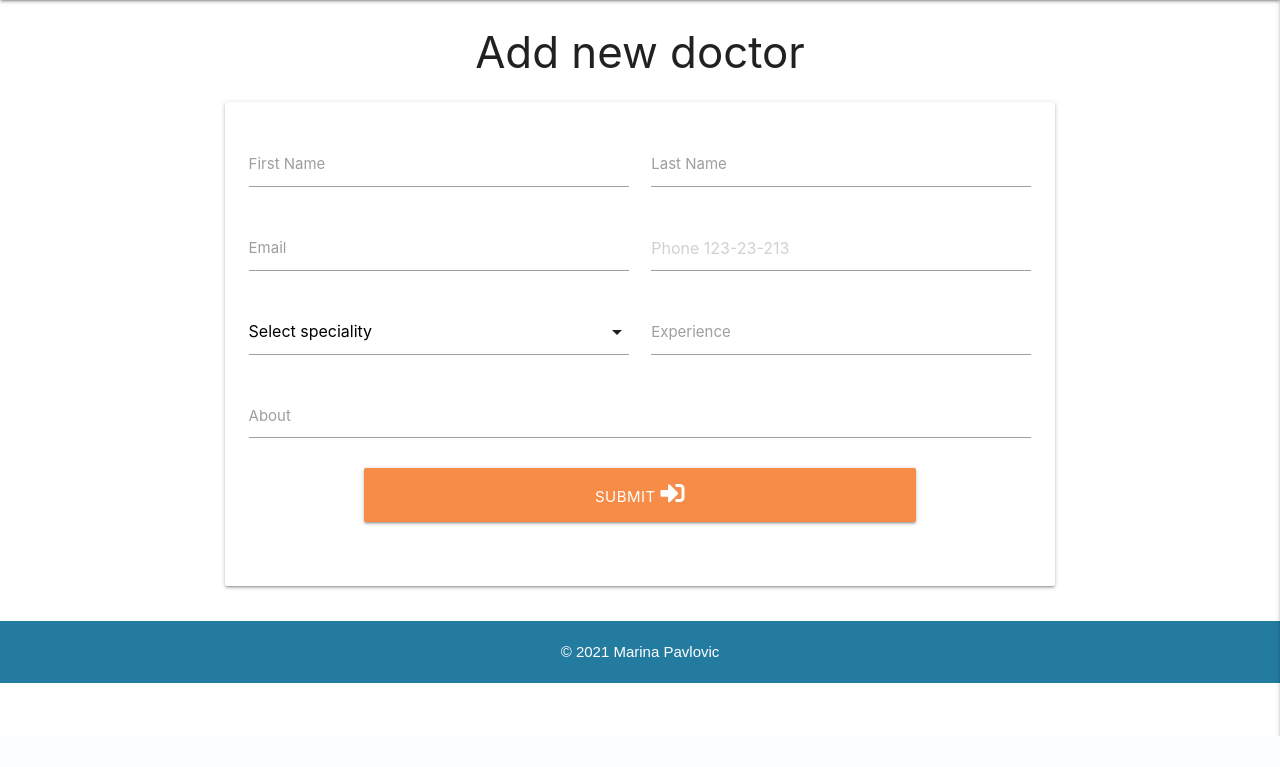
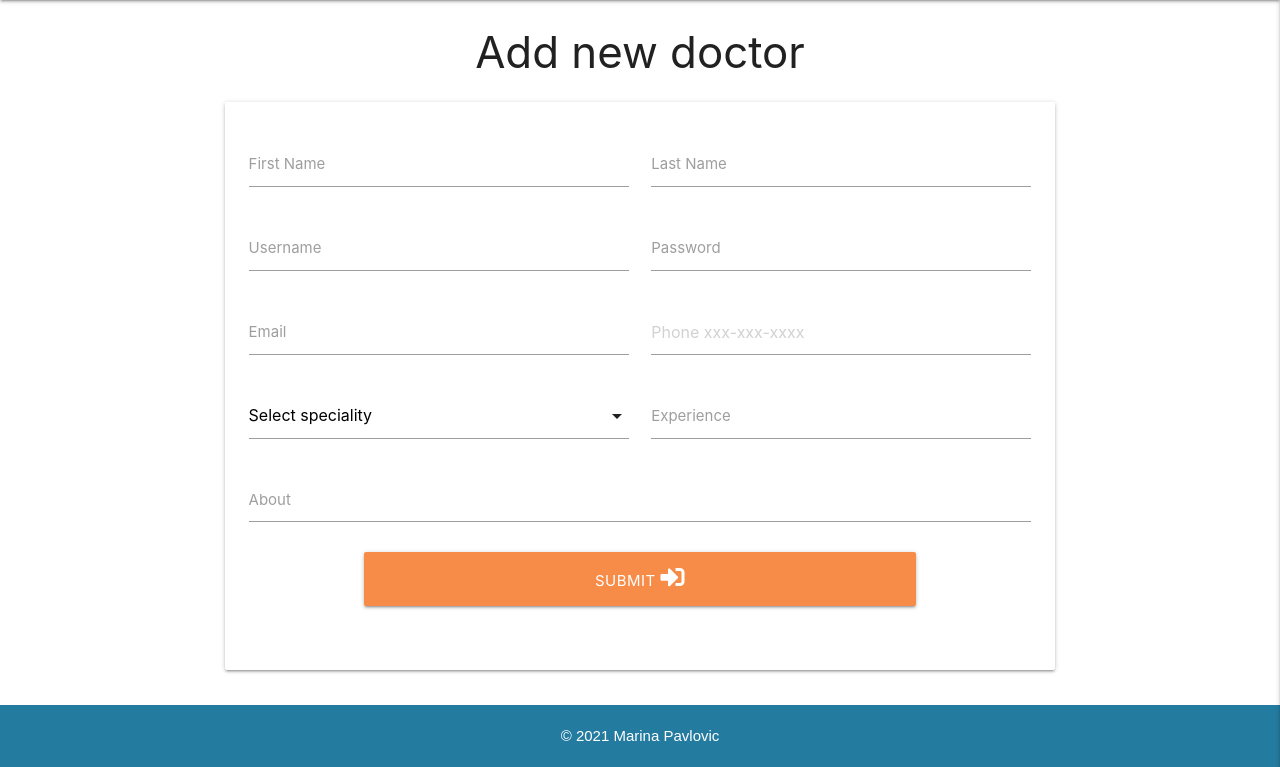
Before and after one commit to FruitbatM/airmed-doc-app, a Flask app: page /add_doctor in a window 1280 px wide. Shown: the part 64-831 px from the top of the page. Before the commit the page ends 800 px from the top, so only its background shows below. Run offline with Flask 2, Linux system fonts and the light colour scheme; data that the repository does not hold is empty; some libraries are stand-ins or nearby versions.

Commit message:
Change doctor login from email to username

```diff
--- a/app.py
+++ b/app.py
@@ -33,6 +33,7 @@ def about():
 
 
 # Register function was adapted from Code Institute walkthrough project
+# Patient registration
 @app.route("/register", methods=["GET", "POST"])
 def register():
     if request.method == "POST":
@@ -115,7 +116,7 @@ def doctor_login():
     if request.method == "POST":
         # check if email exists in the database
         existing_doctor = mongo.db.doctors.find_one(
-            {"email": request.form.get("email").lower()})
+            {"username": request.form.get("username").lower()})
 
         if existing_doctor:
             # ensure hashed password matches user input
@@ -123,9 +124,9 @@ def doctor_login():
                 existing_doctor["password"], request.form.get("password")):
                     session["user"] = request.form.get("username").lower()
                     flash("Welcome, {}".format(
-                        request.form.get("email")))
+                        request.form.get("username")))
                     return redirect(url_for(
-                        "doctor_profile", email=session["user"]))
+                        "doctor_profile", username=session["user"]))
 
             else:
                 # invalid password match
@@ -146,6 +147,8 @@ def add_doctor():
             "title": request.form.get("title"),
             "doctor_first_name": request.form.get("doctor_first_name"),
             "doctor_last_name": request.form.get("doctor_last_name"),
+            "username": request.form.get("username"),
+            "password": generate_password_hash(request.form.get("password")),
             "email": request.form.get("email"),
             "phone": request.form.get("phone"),
             "speciality_name": request.form.get("speciality_name"),
--- a/templates/add_doctor.html
+++ b/templates/add_doctor.html
@@ -17,6 +17,18 @@
                         <input  id="doctor_last_name" name="doctor_last_name" type="text" class="validate" required>
                         <label for="doctor_last_name">Last Name</label>
                     </div>
+                    <!-- username -->
+                    <div class="input-field col s6">
+                        <input  id="username" name="username" type="text" minlength="5"
+                            maxlength="15" pattern="^[a-zA-Z0-9]{5,15}$" class="validate" required>
+                        <label for="username">Username</label>
+                    </div>
+                    <!-- password -->
+                    <div class="input-field col s6">
+                        <input id="password" name="password" type="password" minlength="5"
+                            maxlength="15" pattern="^[a-zA-Z0-9]{5,15}$" class="validate" required>
+                        <label for="password">Password</label>
+                    </div>
                     <!-- email -->
                     <div class="input-field col s6">
                         <input id="email" name="email" type="email" class="validate" required>
@@ -24,8 +36,8 @@
                     </div>
                     <!-- contact number -->
                     <div class="input-field col s6">
-                        <input id="phone" name="phone" type="tel" placeholder="Phone 123-23-213" pattern="[0-9]{3}-[0-9]{2}-[0-9]{3}" class="validate" required>
-                        <label for="šhone"></label>
+                        <input id="phone" name="phone" type="tel" placeholder="Phone xxx-xxx-xxxx" pattern="[0-9]{3}-[0-9]{3}-[0-9]{4}" class="validate" required>
+                        <label for="Phone"></label>
                     </div>
                     <!-- speciality name -->
                     <div class="input-field col s6">
--- a/templates/base.html
+++ b/templates/base.html
@@ -17,7 +17,7 @@
 </head>
 <body>
     <header>
-        <!-- navbar - code source: Materialize CSS -->
+        <!-- Navbar - code source: Materialize CSS -->
         <nav>
             <div class="nav-wrapper">
                 <a href="{{ url_for('home') }}" class="brand-logo">
@@ -33,22 +33,19 @@
                         <li><a href="{{ url_for('logout') }}">LOG OUT</a></li>
                     {% else %}
                         <!-- Dropdown Trigger -->
-                        <li><a class="dropdown-trigger" class="{{ 'active' if active_page == 'login' else '' }}" href="#!"
+                        <li><a class="dropdown-trigger {{ 'active' if active_page == 'login' else '' }}" href="#!"
                             data-target="dropdown1">LOG IN<i class="fas fa-caret-down right"></i></a></li>
                         <li class="{{ 'active' if active_page == 'register' else '' }}"><a href="{{ url_for('register') }}">REGISTER</a></li>
                     {% endif %}
                 </ul>
             </div>
         </nav>
-
         <!-- Dropdown Structure -->
         <ul id="dropdown1" class="dropdown-content">
                 <li><a href="{{ url_for('login') }}">PATIENT</a></li>
                 <li class="divider"></li>
                 <li><a href="{{ url_for('doctor_login') }}">DOCTOR</a></li>
         </ul>
-
-
         <!-- Mobile navbar -->
         <ul class="sidenav" id="mobile-demo">
             <li>
@@ -69,7 +66,7 @@
         </ul>
     </header>
     <section>
-        <!--flash messages-->
+        <!-- Flash messages -->
         {% with messages = get_flashed_messages() %}
             {% if messages %}
                 {% for message in messages %}
@@ -81,13 +78,12 @@
         {% endwith %}
     </section>
 
-
     <main>
         {% block content %}
         {% endblock %}
     </main>
 
-    <!--footer-->
+    <!-- Footer -->
     <footer class="page-footer">
         <div class="container">
             <div class="row center-align">
@@ -97,9 +93,9 @@
             </div>
         </div>
     </footer>
-
     <script src="https://code.jquery.com/jquery-3.6.0.min.js" integrity="sha256-/xUj+3OJU5yExlq6GSYGSHk7tPXikynS7ogEvDej/m4=" crossorigin="anonymous"></script>
     <script src="https://cdnjs.cloudflare.com/ajax/libs/materialize/1.0.0/js/materialize.min.js"></script>
+    <!-- internal script file -->
     <script src="{{ url_for('static', filename='js/script.js') }}"></script>
     {% block scripts %}
     {% endblock %}
```
Also changed, not shown: templates/doctor_login.html (+4 -3 lines).
